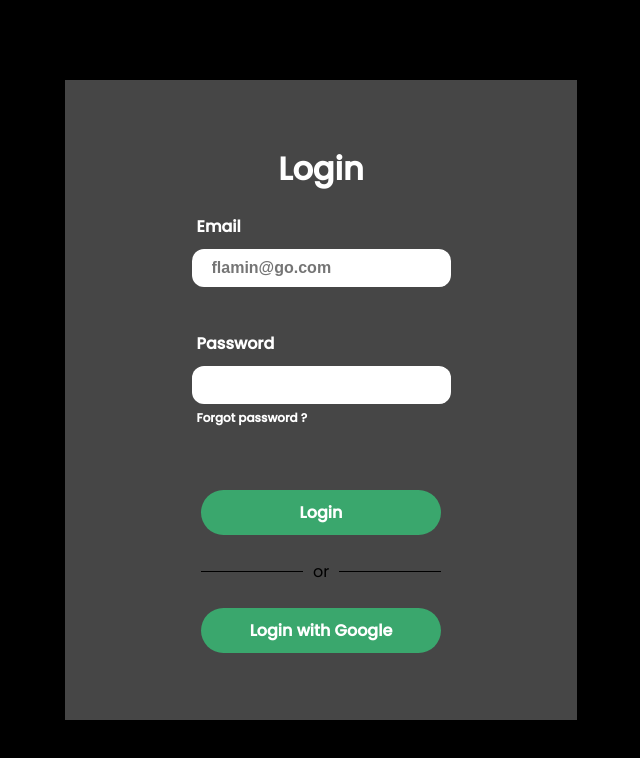
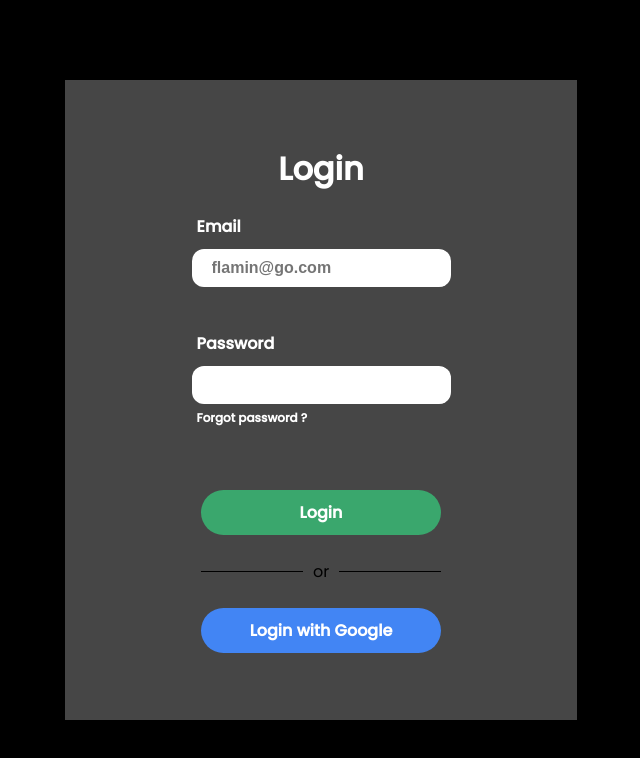
Before and after one commit to Erzenkell/g1-design-system, a React (Create React App) app: page / in a window 1280 px wide. Shown: the top 758 px of the page, without its empty margins (319-959 px from the left). Built offline with nearby package versions, Linux system fonts and the light colour scheme.

Commit message:
added button color management

```diff
--- a/public/styles/colors/Colors.js
+++ b/src/assets/colors/Colors.js
@@ -1,5 +1,5 @@
 const COLORS = {
-    primary:{
+    Primary:{
         white: "#FFFFFF",
         black: "#000000",
         red: "#FF0000",
@@ -23,6 +23,9 @@ const COLORS = {
         500: "#AE372A",
         400: "#D44333",
     },
+    Google: {
+        blue: "#4285F4",
+    },
 }
 
 export default COLORS;
--- a/src/components/Button/Button.css
+++ b/src/components/Button/Button.css
@@ -1,5 +1,4 @@
 .Button {
-    background-color: #3AA76D;
     color: #fff;
     border: 0;
     border-radius: 39px;
--- a/src/components/Button/Button.js
+++ b/src/components/Button/Button.js
@@ -1,13 +1,18 @@
 import React from "react";
 import "./Button.css";
 
-const Button = ({label}) => {
+import COLORS from "../../assets/colors/Colors.js";
+
+const Button = ({label, colorFamily, color}) => {
     const onClickButton = () => {
         console.log("Button clicked");
     }
 
+    const buttonColor = COLORS[colorFamily][color];
+    console.log(buttonColor);
+
     return (
-        <div className="Button" onClick={onClickButton}>
+        <div className="Button" onClick={onClickButton} style={{'backgroundColor': `${buttonColor}`}}>
             {label}
         </div>
     )
--- a/src/pages/Login/Login.js
+++ b/src/pages/Login/Login.js
@@ -31,6 +31,8 @@ const Login = () => {
                         <div className="login_container_form_button">
                             <Button
                                 label="Login"
+                                colorFamily="Primary"
+                                color="green"
                             />
                         </div>
                     </div>
@@ -40,6 +42,8 @@ const Login = () => {
                     <div className="login_container_footer_button">
                         <Button
                             label="Login with Google"
+                            colorFamily="Google"
+                            color="blue"
                         />
                     </div>
                 </div>
```
